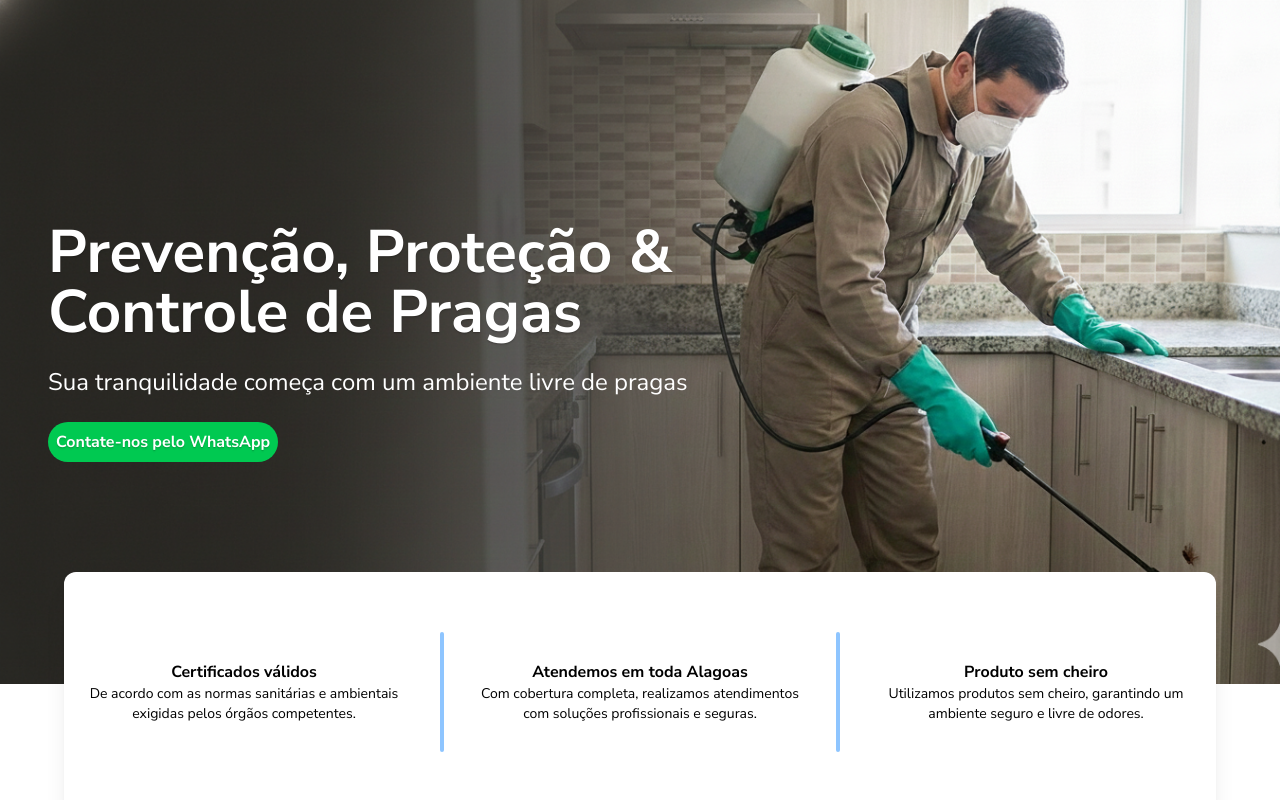
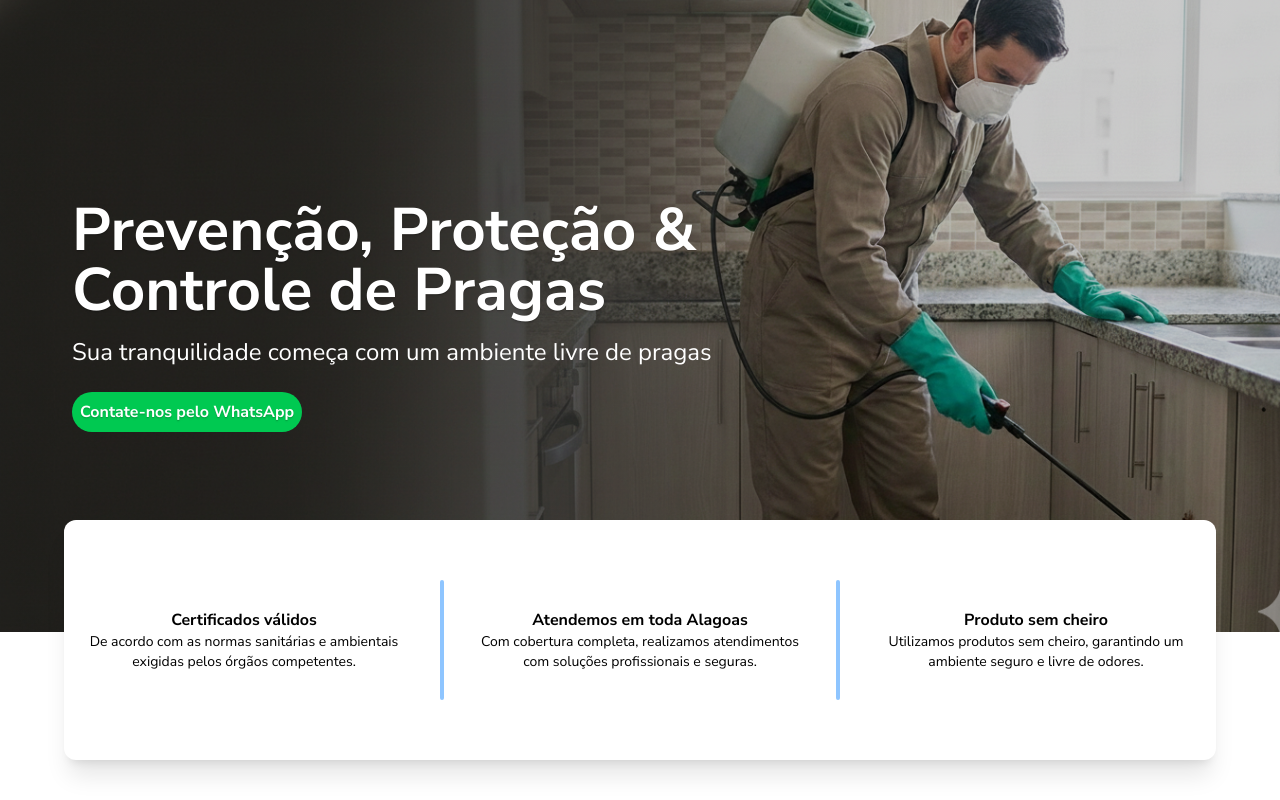
Before and after one commit to Venus741/insetpragas, a Next.js app: page / in a window 1280 px wide. Shown: the top 800 px of the page. Built offline with nearby package versions, Linux system fonts and the light colour scheme.

Commit message:
Changed header dimensions

```diff
--- a/src/components/header/header.tsx
+++ b/src/components/header/header.tsx
@@ -2,21 +2,38 @@ import Contact from "./contactButton";
 
 export default function Header() {
     return(
-        <section className="flex flex-col w-full h-171">
-            <div className="bg-[url('/images/bg-banner.png')] bg-cover w-full h-auto flex-1 flex items-center">
+        <section className="flex flex-col w-full h-158">
+          <div
+            className="
+              bg-[linear-gradient(rgba(0,0,0,0.55),rgba(0,0,0,0.55)),url('/images/bg-banner.png')]
+              md:bg-[linear-gradient(rgba(0,0,0,0.2),rgba(0,0,0,0.2)),url('/images/bg-banner.png')]
+              bg-cover
+              bg-right
+              w-full
+              flex-1
+              flex items-center
+            "
+          >
+            <div
+              className="
+                text-start
+                w-full md:w-200
+                px-6 md:m-12
+              "
+            >
+              <h1 className="text-white font-bold font-anton text-4xl md:text-6xl text-shadow-sm">
+                Prevenção, Proteção & Controle de Pragas
+              </h1>
 
-                <div className="relative text-start w-200 h-flex m-12">
-                    <h1 className="text-white font-bold font-anton text-6xl text-shadow-sm">Prevenção, Proteção & Controle de Pragas</h1>
-                    <br />
+              <h2 className="text-xl md:text-2xl text-white font-impact mt-4">
+                Sua tranquilidade começa com um ambiente livre de pragas
+              </h2>
 
-                    <h2 className="text-2xl text-white font-impact">Sua tranquilidade começa com um ambiente livre de pragas</h2>
-                    <br />
-
-                    <Contact/>
-                </div>
+              <div className="mt-6">
+                <Contact />
+              </div>
             </div>
-
-
+          </div>
         </section>
     )
 }
--- a/src/components/main/centralCard.tsx
+++ b/src/components/main/centralCard.tsx
@@ -4,6 +4,7 @@ export default function CentralCard() {
 
             <section
               className="
+
                 flex
                 gap-4
                 -mt-16 md:-mt-28
@@ -21,7 +22,6 @@ export default function CentralCard() {
               "
             >
 
-        {/* CARD */}
               <article className="flex flex-col justify-center items-center bg-white min-w-[220px] md:w-90 px-3 text-center">
                 <h1 className="font-bold">Certificados válidos</h1>
                 <p className="text-sm">
@@ -29,7 +29,6 @@ export default function CentralCard() {
                 </p>
               </article>
 
-        {/* DIVISOR (DESKTOP ONLY) */}
               <div className="hidden md:flex w-1 h-full justify-center items-center">
                 <div className="bg-blue-300 w-full h-30 rounded-full"></div>
               </div>
@@ -51,7 +50,6 @@ export default function CentralCard() {
                   Utilizamos produtos sem cheiro, garantindo um ambiente seguro e livre de odores.
                 </p>
               </article>
-
             </section>
           </div>
     )
```
Lines whose indentation alone changed are shown as unchanged.
